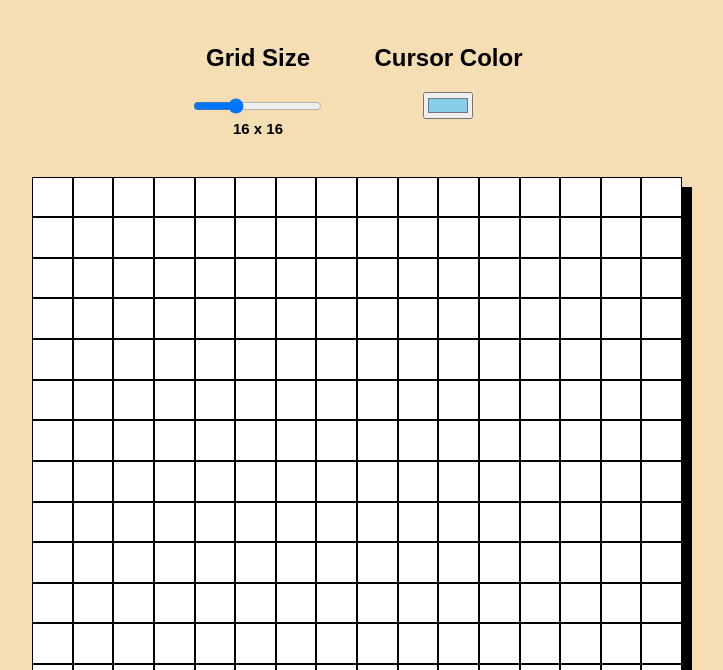
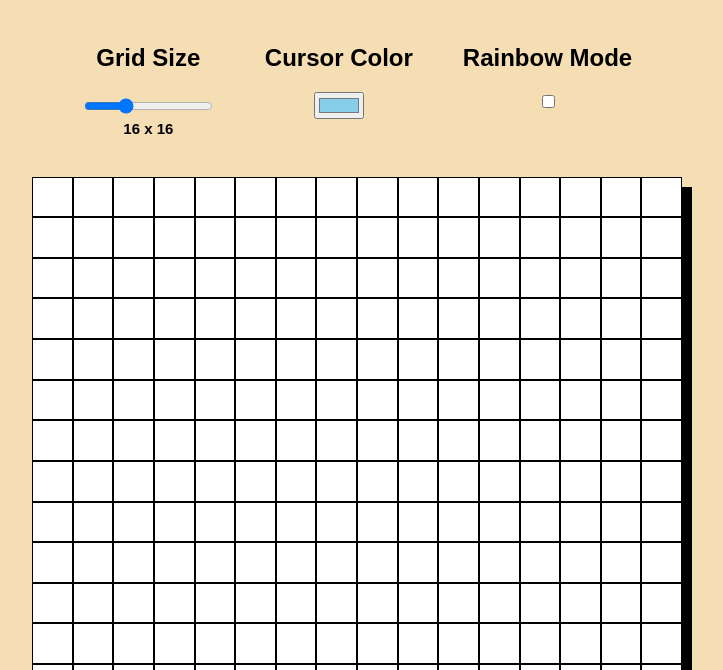
Before and after one commit to StoicScript/Etch-a-Sketch, a plain HTML site: page index.html in a window 1280 px wide. Shown: the part 130-800 px from the top of the page, without its empty margins (283-1006 px from the left). Drawn offline with Linux system fonts and the light colour scheme; a web font is replaced by a local one.

Commit message:
added rainbox mode input box

```diff
--- a/index.html
+++ b/index.html
@@ -23,7 +23,11 @@
         </div>
         <div class="colors">
             <h2>Cursor Color<h2></h2>
-            <input type="color" id="color-picker" name="head" value="#87ceeb">
+            <input type="color" id="color-picker" value="#87ceeb">
+        </div>
+        <div class="rainbow">
+            <h2>Rainbow Mode<h2></h2>
+            <input type="checkbox" id="rainbow">
         </div>
     </div>
 
```
